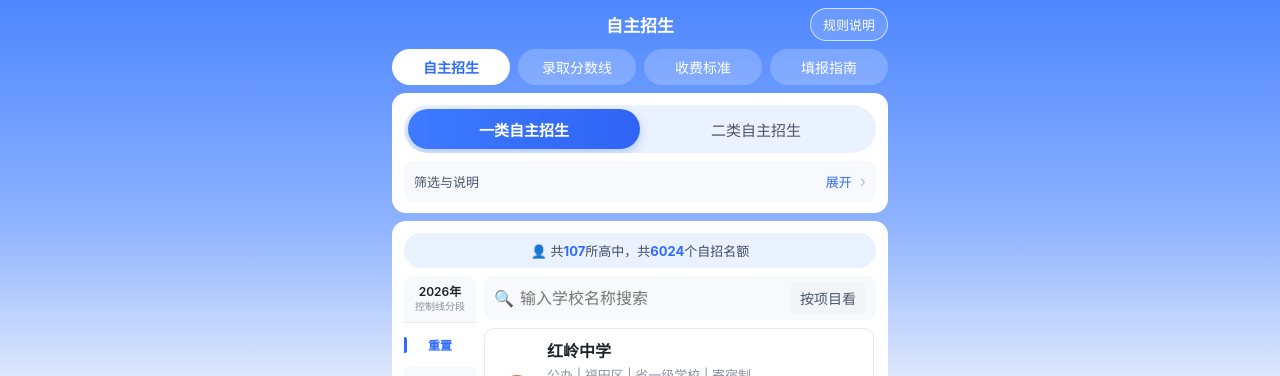
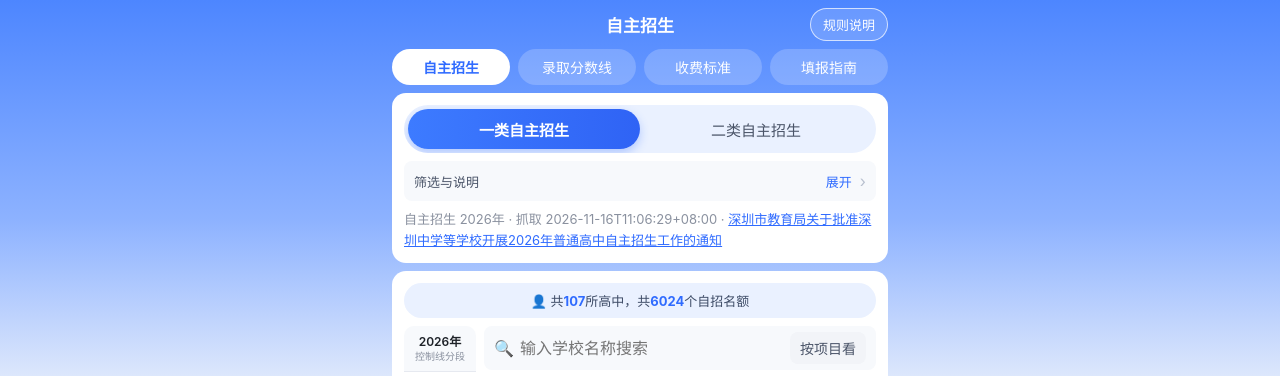
Before and after one commit to wushuangui/zhongkao-school-selector, a plain HTML site: page self-recruitment/index.html in a window 1280 px wide. Shown: the top 376 px of the page. Drawn offline with Linux system fonts and the light colour scheme.

Commit message:
V1-P0-03

```diff
--- a/self-recruitment/css/style.css
+++ b/self-recruitment/css/style.css
@@ -30,7 +30,10 @@ input, select { font-family: inherit; }
   height: 100vh; height: 100dvh; display: flex; flex-direction: column; overflow: hidden;
   padding-bottom: calc(8px + var(--safe-bottom));
 }
-.app.fixed > footer { display: none; }
+.app.fixed > footer {
+  display: block; flex: none; max-height: 7.2em; overflow: auto;
+  padding: 6px 4px 4px; border-top: 1px solid var(--line); background: #fff;
+}
 .app.fixed #view-zzzs:not([hidden]),
 .app.fixed #view-scores:not([hidden]),
 .app.fixed #view-fee:not([hidden]),
--- a/self-recruitment/index.html
+++ b/self-recruitment/index.html
@@ -28,6 +28,7 @@
       <span class="hint" id="zzzsFoldHint">展开</span>
       <span class="arrow">›</span>
     </button>
+    <p class="note data-meta" id="zzzsMeta"></p>
     <div id="zzzsFold" hidden>
     <div class="tabs" id="trackTabs"></div>
     <div class="chips" id="subjectChips"></div>
@@ -77,6 +78,7 @@
         <span class="hint" id="scoreFoldHint">展开</span>
       <span class="arrow">›</span>
     </button>
+    <p class="note data-meta" id="scoreMeta"></p>
     <div id="scoreFold" hidden>
       <div class="score-note-wrap" id="scoreNoteWrap">
         <button type="button" class="score-note-toggle" id="scoreNoteToggle" aria-expanded="false">
@@ -122,6 +124,7 @@
     <div class="panel">
       <p class="guide-intro">帮助理清深圳中考<strong>统招、自招、名额分配、补录</strong>先后关系。本站「录取分数线」Tab 可查各校分数，本页侧重<strong>路径</strong>，名词与顶部「规则说明」一致。<a href="#timeline" data-timeline-jump="1">看年度时间轴</a></p>
       <p class="note">以深圳市教育局、深圳招考网最新文件为准；下列内容不构成录取承诺。</p>
+      <p class="note data-meta" id="guideMeta"></p>
     </div>
     <div class="panel">
       <div id="guideBody" class="scroll-area">
@@ -143,6 +146,7 @@
         <span class="hint" id="feeFoldHint">展开</span>
       <span class="arrow">›</span>
     </button>
+    <p class="note data-meta" id="feeMeta"></p>
     <div id="feeFold" hidden>
         <h2>公办普通高中收费标准（政府定价）</h2>
         <div id="feeStandard"></div>
--- a/self-recruitment/js/app.js
+++ b/self-recruitment/js/app.js
@@ -1142,6 +1142,7 @@
   }
 
   function renderScores() {
+    renderScoreMeta();
     syncSharedControls();
     document.querySelectorAll('#scoreBatch button').forEach(b => b.classList.toggle('active', b.dataset.v === scoreState.batch));
     renderScoreNote();
@@ -1527,14 +1528,52 @@
     }
   });
 
-  const src = DATA.source;
-  $('footer').innerHTML = '数据来源：<a href="' + escapeHtml(src.url) + '" target="_blank" rel="noopener">' + escapeHtml(src.title) + '</a>' +
-    '（' + escapeHtml(src.publishedAt || '') + '）附件：' + src.attachments.map(a =>
-      '<a href="' + escapeHtml(a.url) + '" target="_blank" rel="noopener">' + escapeHtml(a.name) + '</a>').join('、') + '。<br>' +
-    (DATA.profileSource ? '区域与收费：<a href="' + escapeHtml(DATA.profileSource.url) + '" target="_blank" rel="noopener">深圳招考网·' + escapeHtml(DATA.profileSource.title) + '</a>（各校公示）。<br>' : '') +
-    (SCORES ? '录取分数线抓取时间：' + escapeHtml(SCORES.fetchedAt) + '。<br>' : '') +
-    '数据抓取时间：' + escapeHtml(DATA.fetchedAt) + '。自招控制线、名额分配控制线、第一批录取分数线含义不同，请勿混用；收费金额由公示文本自动提取，实际以学校公示原文为准。';
-
+  function sourceAnchor(url, title) {
+    if (!url) return '来源链接缺失';
+    return '<a href="' + escapeHtml(url) + '" target="_blank" rel="noopener">' + escapeHtml(title || '官方来源') + '</a>';
+  }
+
+  function freshnessBits(obj) {
+    if (!obj) return '数据未加载';
+    const year = obj.year != null && String(obj.year) !== '' ? escapeHtml(String(obj.year)) + '年' : '年份缺失';
+    const at = obj.fetchedAt ? '抓取 ' + escapeHtml(String(obj.fetchedAt)) : '抓取时间缺失';
+    return year + ' · ' + at;
+  }
+
+  function scoreSourceLinks() {
+    if (!SCORES || !SCORES.sources) return '来源链接缺失';
+    return Object.keys(SCORES.sources).map(key => {
+      const item = SCORES.sources[key];
+      return sourceAnchor(item && item.url, item && item.title);
+    }).join('、');
+  }
+
+  function renderProvenance() {
+    const zSrc = DATA && DATA.source;
+    const feeUrl = DATA && DATA.publicFeeStandard && DATA.publicFeeStandard.source;
+    $('zzzsMeta').innerHTML = '自主招生 ' + freshnessBits(DATA) + ' · ' + sourceAnchor(zSrc && zSrc.url, zSrc && zSrc.title);
+    $('feeMeta').innerHTML = '收费依据 ' + freshnessBits(DATA) + ' · ' + sourceAnchor(feeUrl, '市发改委收费标准');
+    $('guideMeta').innerHTML = '自主招生 ' + freshnessBits(DATA) + ' · ' + sourceAnchor(zSrc && zSrc.url, '教育局通知') +
+      '<br>录取分数线 ' + freshnessBits(SCORES) + ' · ' + scoreSourceLinks();
+    const attach = zSrc && zSrc.attachments && zSrc.attachments.length
+      ? '附件：' + zSrc.attachments.map(a => sourceAnchor(a.url, a.name)).join('、') + '。<br>'
+      : '';
+    $('footer').innerHTML = '自主招生：' + freshnessBits(DATA) + ' · ' + sourceAnchor(zSrc && zSrc.url, zSrc && zSrc.title) +
+      (zSrc && zSrc.publishedAt ? '（' + escapeHtml(zSrc.publishedAt) + '）' : '') + '<br>' + attach +
+      (DATA.profileSource ? '区域与办学介绍：' + sourceAnchor(DATA.profileSource.url, DATA.profileSource.title) + '。<br>' : '') +
+      '录取分数线：' + freshnessBits(SCORES) + ' · ' + scoreSourceLinks() + '<br>' +
+      (feeUrl ? '公办收费标准：' + sourceAnchor(feeUrl, '市发改委') + '。<br>' : '') +
+      '自招控制线、名额分配控制线、第一批录取分数线含义不同，请勿混用；收费以学校公示原文为准。';
+    renderScoreMeta();
+  }
+
+  function renderScoreMeta() {
+    const src = SCORES && SCORES.sources && SCORES.sources[scoreState.batch];
+    $('scoreMeta').innerHTML = '录取分数线 ' + freshnessBits(SCORES) + ' · ' +
+      (src ? sourceAnchor(src.url, src.title) : '来源链接缺失');
+  }
+
+  renderProvenance();
   readUrl();
   renderFeeStandard();
   render();
```
Also changed, not shown: 3 other files. Lines whose indentation alone changed are shown as unchanged.
